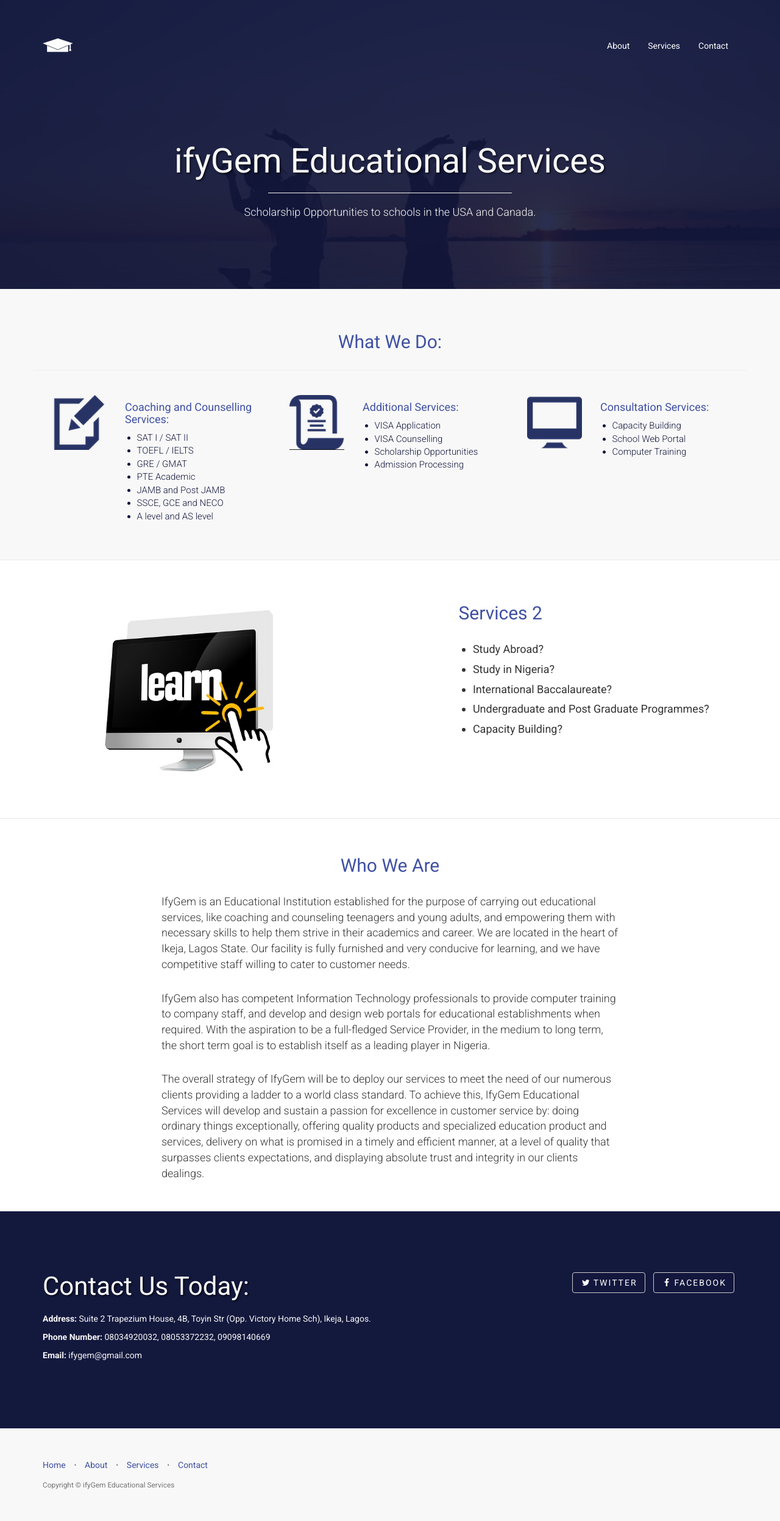
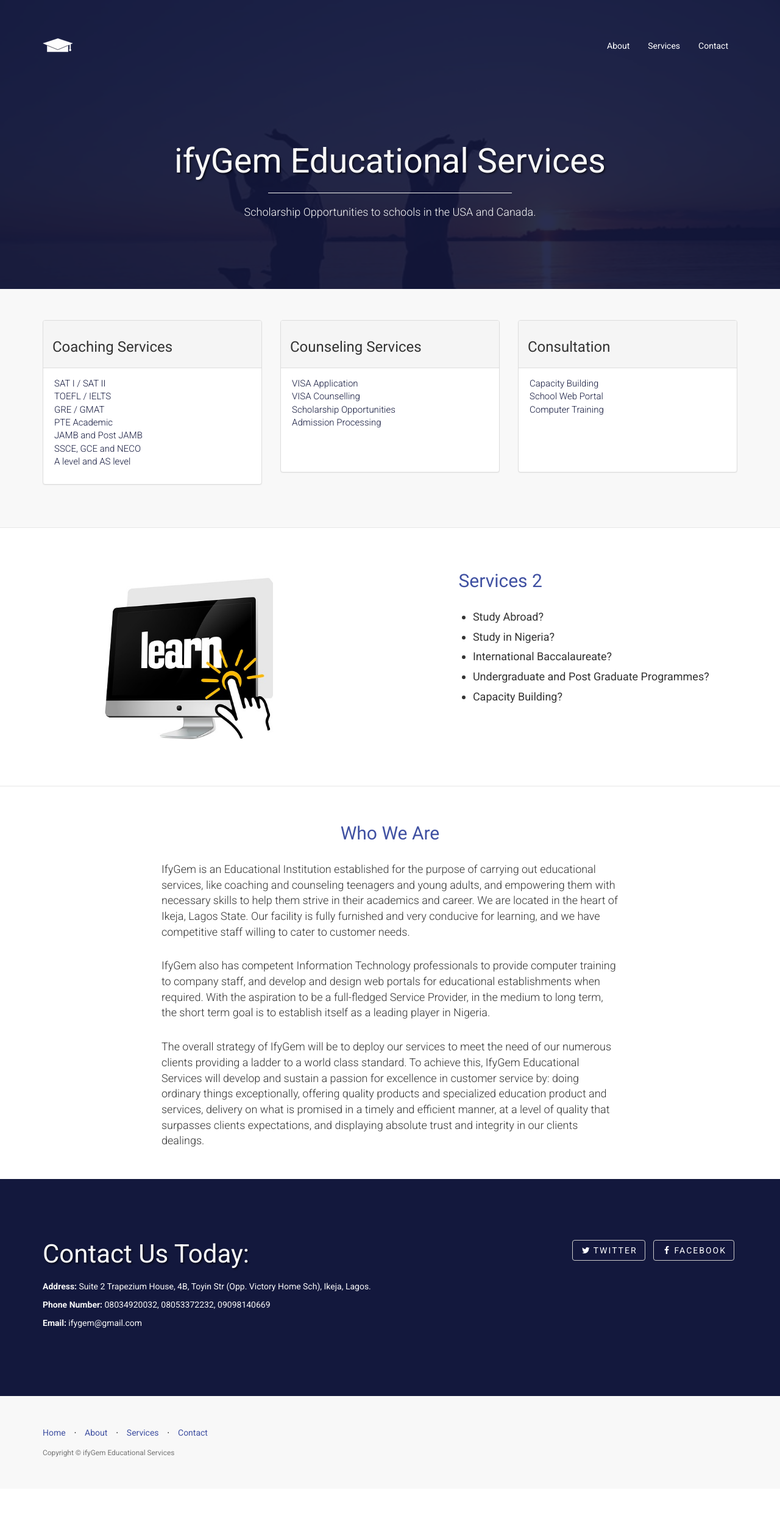
Before and after one commit to jokomowho/ifygem, a Jekyll site: the page built from index.html, in a window 1280 px wide. Shown: the whole page at 61% size. Built offline with Jekyll 4.4.1, drawn with Linux system fonts in a browser that asks for light colours; after the commit the page ends 2442 px from its top, so only the background shows below that.

Commit message:
Content design update.

```diff
--- a/_includes/page_content.html
+++ b/_includes/page_content.html
@@ -18,7 +18,7 @@
             <div class="row">
                 <div class="col-md-12">
                     <div class="clearfix"></div>
-                        <div class="row">
+                        <!--<div class="row">
                             <h2 class="section-heading text-center header-theme-color">{{ post.title }}</h2>
                             <hr>
                             <br>
@@ -64,8 +64,7 @@
                                     </ul>
                                 </div>
                             </div>
-                        </div>
-
+                        </div>-->
 
                     <!--<h2 class="section-heading"style="color:#4051A2;">{{ post.title }}</h2>
 
@@ -74,6 +73,57 @@
                 <!--<div class="col-lg-5 col-sm-6">
                     <img class="img-responsive" src="img/services/{{ post.img }}" alt="">
                 </div>-->
+            </div>
+            <div class="row">
+                <div class="col-md-4">
+                    <div class="panel panel-default">
+                        <div class="panel-heading">
+                            <h3>Coaching Services</h3>
+                        </div>
+                        <div class="panel-body">
+                            <ul class="ul-style">
+                                <li>SAT I / SAT II </li>
+                                <li>TOEFL / IELTS </li>
+                                <li>GRE / GMAT </li>
+                                <li> PTE Academic </li>
+                                <li>JAMB and Post JAMB</li>
+                                <li>SSCE, GCE and NECO</li>
+                                <li>A level and AS level</li>
+                            </ul>
+
+                        </div>
+                    </div>
+                </div>
+                <div class="col-md-4">
+                    <div class="panel panel-default" style="height:250px;">
+                        <div class="panel-heading">
+                            <h3>Counseling Services</h3>
+                        </div>
+                        <div class="panel-body">
+                            <ul class="ul-style">
+                                <li>VISA Application</li>
+                                <li>VISA Counselling</li>
+                                <li>Scholarship Opportunities</li>
+                                <li>Admission Processing</li>
+                            </ul>
+                        </div>
+                    </div>
+                </div>
+                <div class="col-md-4">
+                    <div class="panel panel-default" style="height:250px;">
+                        <div class="panel-heading">
+                            <h3>Consultation</h3>
+                        </div>
+                        <div class="panel-body">
+                             <ul class="ul-style">
+                                <li>Capacity Building</li>
+                                <li>School Web Portal</li>
+                                <li>Computer Training</li>
+                            </ul>
+                        </div>
+                    </div>
+                </div>
+
             </div>
 
         </div>
--- a/css/landing-page.css
+++ b/css/landing-page.css
@@ -151,7 +151,7 @@ h6 {
     font-weight:300; font-size:18px;
 }
 .ul-style{
-    font-size:15px; font-weight:300; color:#13183D; padding-left:1.3em;
+    font-size:15px; font-weight:300; color:#13183D; padding-left:.2em; list-style: none;
 }
 .logo{
     margin-top:-.2em;
```
